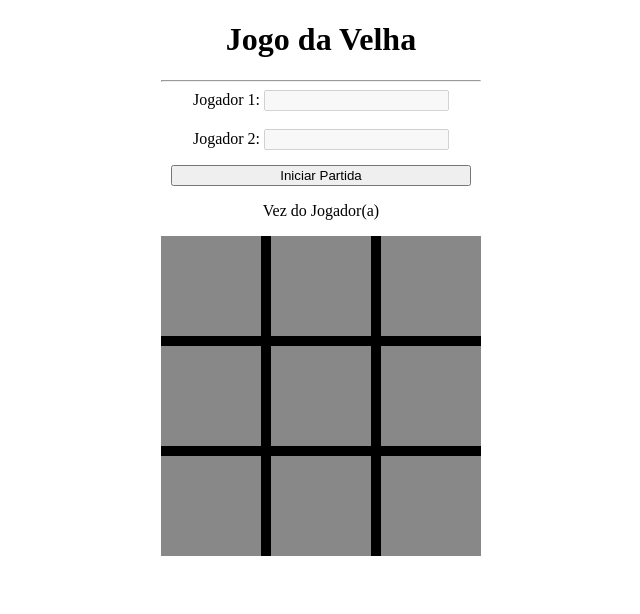
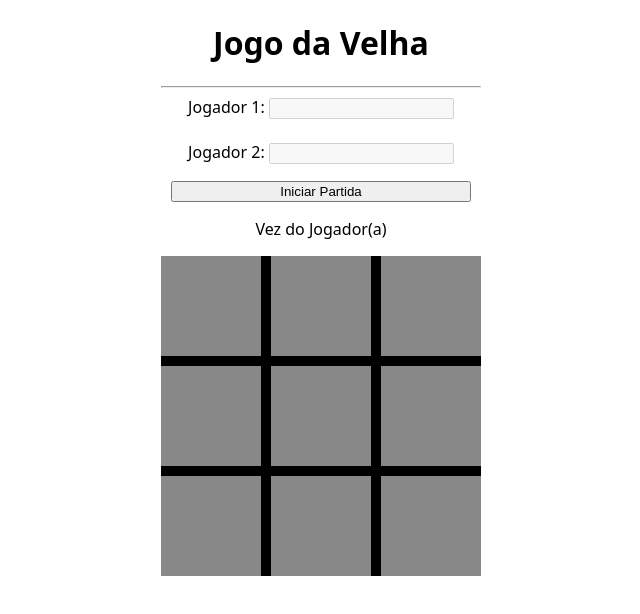
Before and after one commit to phfernands/jogo-da-velha, a plain HTML site: page index.html in a window 1280 px wide. Both pictures are taken after a click on the button "Iniciar Partida". Shown: the whole page, without its empty margins (319-959 px from the left). Drawn offline with Linux system fonts and the light colour scheme.

Commit message:
pequenas alterações

```diff
--- a/index.js
+++ b/index.js
@@ -4,7 +4,9 @@ const player2 = document.getElementById("player2");
 const p = document.getElementById("turn-player");
 const boardsInputs = document.querySelectorAll(".board-input");
 
-document.getElementById("start-game").addEventListener("click", () => {
+document.getElementById("start-game").addEventListener("click", startNewGame);
+
+function startNewGame() {
   console.clear();
   vBoard = [
     ["", "", ""],
@@ -22,7 +24,7 @@ document.getElementById("start-game").addEventListener("click", () => {
     item.classList.remove("win");
     item.addEventListener("click", makeAPlay);
   });
-});
+}
 
 function makeAPlay(ev) {
   const target = ev.currentTarget;
@@ -36,16 +38,13 @@ function makeAPlay(ev) {
     if (span.innerText === player1.value) {
       target.innerText = "X";
       vBoard[row][column] = "X";
-      console.clear();
-      console.table(vBoard);
-      target.removeEventListener("click", makeAPlay);
     } else {
       target.innerText = "O";
       vBoard[row][column] = "O";
-      console.clear();
-      console.table(vBoard);
-      target.removeEventListener("click", makeAPlay);
     }
+    console.clear();
+    console.table(vBoard);
+    target.removeEventListener("click", makeAPlay);
   } catch (error) {
     alert("Jogo encerrado! Favor iniciar nova partida.");
   }
--- a/style.css
+++ b/style.css
@@ -2,6 +2,8 @@ main {
   width: 320px;
   margin: 0 auto;
   text-align: center;
+  font-family: system-ui, -apple-system, BlinkMacSystemFont, "Segoe UI", Roboto,
+    Oxygen, Ubuntu, Cantarell, "Open Sans", "Helvetica Neue", sans-serif;
 }
 
 #players-input {
@@ -18,7 +20,7 @@ main {
   display: grid;
   grid-template-columns: 1fr 1fr 1fr;
   justify-items: center;
-  gap: 10px 10px;
+  gap: 10px;
 }
 
 .board-input {
```
